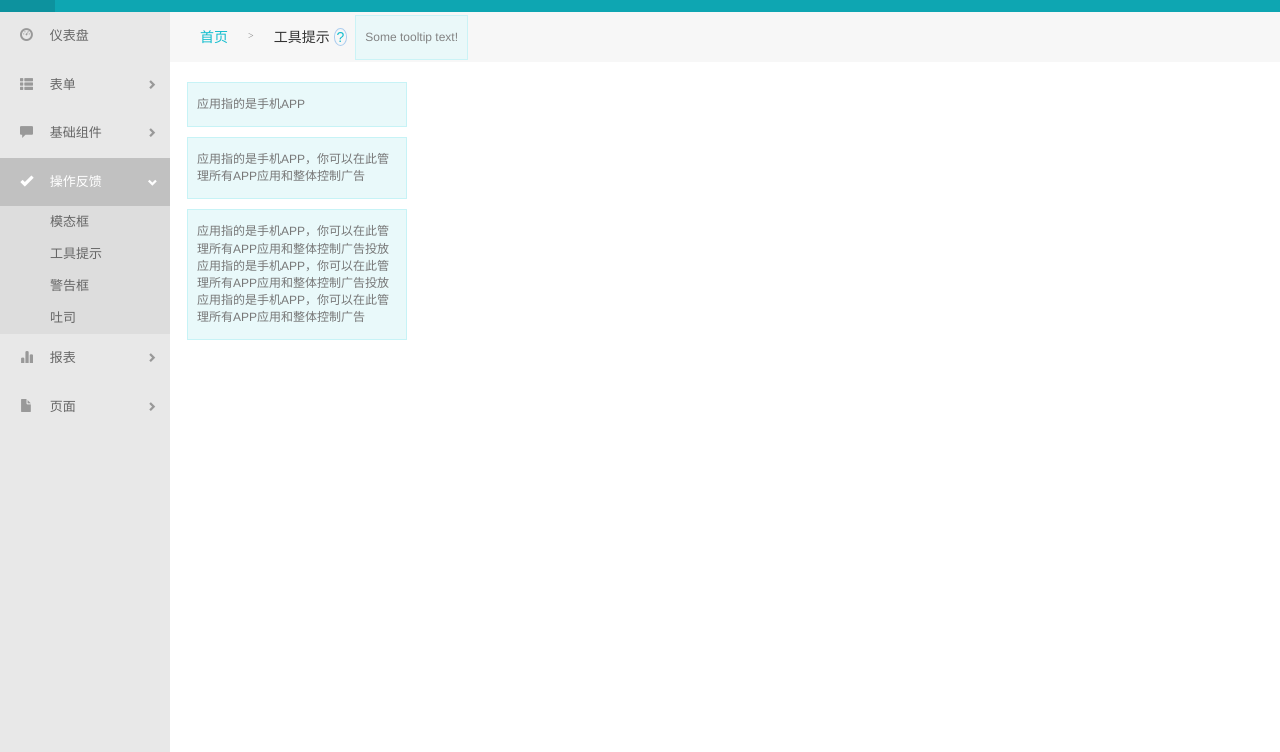
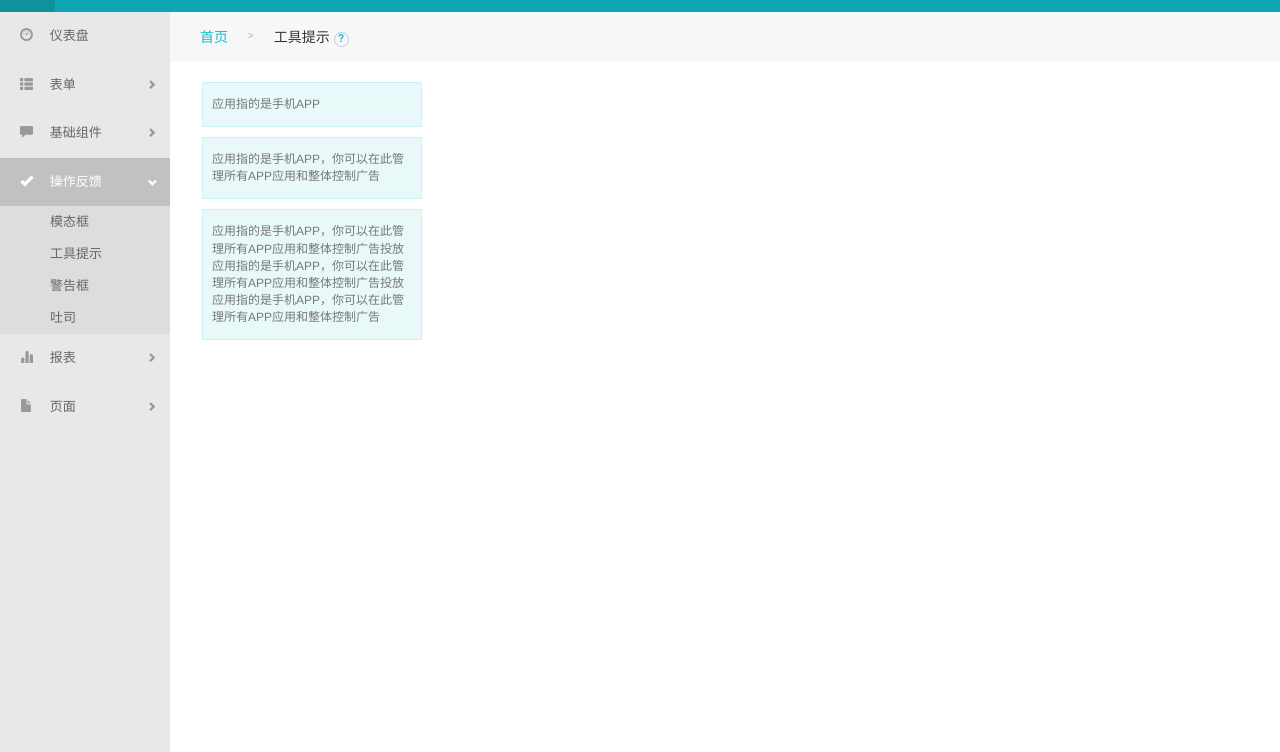
Before and after one commit to fanrong33/mars-template, a plain HTML site: page tooltip.html in a window 1280 px wide. Shown: the part 48-800 px from the top of the page. Drawn offline with nearby package versions, Linux system fonts and the light colour scheme; a small style sheet from the web is missing.

Commit message:
[improve] 优化工具提示问号样式

```diff
--- a/tooltip.html
+++ b/tooltip.html
@@ -61,7 +61,17 @@
             <ul class="page-breadcrumb">
                 <li><a href="">首页</a></li>
                 <span>&gt;</span>
-                <li class="active">工具提示 <a id="element" href="#" style="width:20px;height:20px;border:1px solid #abcdef;border-radius: 50%;padding: 0 2px;text-decoration: none" data-toggle="tooltip" data-container="body" data-placement="right" title="Some tooltip text!">?</a></li>
+                <li class="active">工具提示 <a id="element" href="javascript:;" style="    width: 15px;
+    height: 15px;
+    border: 1px solid #abcdef;
+    border-radius: 50%;
+    padding: 0;
+    text-decoration: none;
+    display: inline-block;
+    text-align: center;
+    line-height: normal;
+    font-weight: bold;
+    font-size: 10px;" data-toggle="tooltip" data-container="body" data-placement="right" title="应用指的是手机APP，你可以在此管理所有APP应用和整体控制广告投放">?</a></li>
 
 
 
@@ -70,10 +80,10 @@
                 <!-- <li id="tip-icon"><div style="width:20px;height:20px;border:1px solid #abcdef;border-radius: 20px;line-height: 20px;text-align: center;color:#abcdef;margin-top: 16px;">?</div></li> -->
 
             </ul>
-             <div style="padding-top:20px">
+
                 <div class="container-fluid">
                     <div class="row">
-                        <div class="col-xs-4">
+                        <div class="col-xs-4" style="padding: 20px 30px;">
                                 <div class="bs-example bs-example-tooltip">
 
 
@@ -101,7 +111,6 @@
                         </div>
                     </div>
                 </div>
-            </div>
 
         </div><!-- .page-content -->
     </div><!-- .page-container -->
@@ -220,7 +229,8 @@
             $(this).parent().toggleClass('expand');
 
         });
-      $('#element').tooltip('show')
+
+        $('#element').tooltip();
 
     });
     </script>
```
